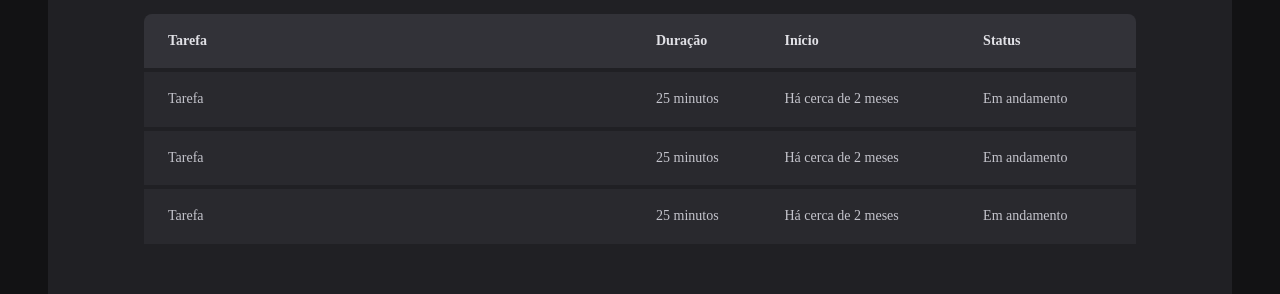
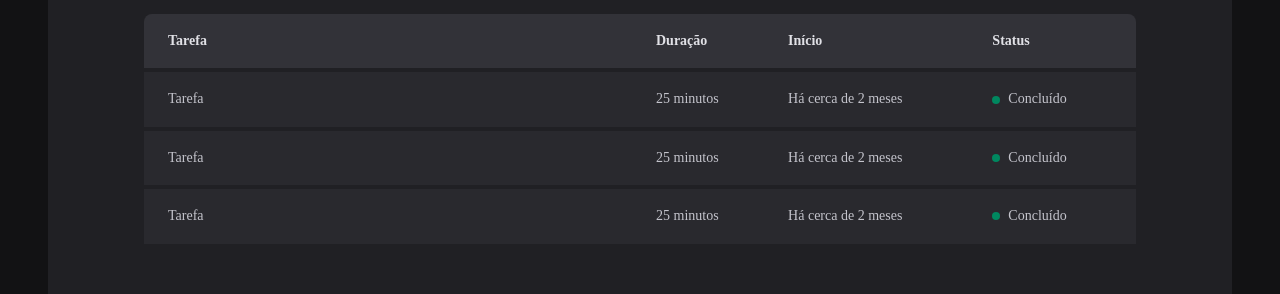
Before and after one commit to horquidia-lima/Timer, a React (Vite) app: page /history in a window 1280 px wide. Shown: the part 269-563 px from the top of the page. Built offline with nearby package versions, Linux system fonts and the light colour scheme.

Commit message:
Componente: Status

```diff
--- a/src/pages/History/index.tsx
+++ b/src/pages/History/index.tsx
@@ -1,4 +1,4 @@
-import {HistoryContainer, HistoryList} from "./styles"
+import {HistoryContainer, HistoryList, Status} from "./styles"
 
 export function History(){
     return(
@@ -20,19 +20,25 @@
                             <td>Tarefa</td>
                             <td>25 minutos</td>
                             <td>Há cerca de 2 meses</td>
-                            <td>Em andamento</td>
+                            <td>
+                                <Status statusColor="green">Concluído</Status>
+                            </td>
                         </tr>
                         <tr>
                             <td>Tarefa</td>
                             <td>25 minutos</td>
                             <td>Há cerca de 2 meses</td>
-                            <td>Em andamento</td>
+                            <td>
+                                <Status statusColor="green">Concluído</Status>
+                            </td>
                         </tr>
                         <tr>
                             <td>Tarefa</td>
                             <td>25 minutos</td>
                             <td>Há cerca de 2 meses</td>
-                            <td>Em andamento</td>
+                            <td>
+                                <Status statusColor="green">Concluído</Status>
+                            </td>
                         </tr>
                     </tbody>
                 </table>
--- a/src/pages/History/styles.ts
+++ b/src/pages/History/styles.ts
@@ -60,3 +60,27 @@
         }
     }
 `
+
+const STATUS_COLORS = {
+    yellow: 'yellow-500',
+    green: 'green-500',
+    red: 'red-500',
+} as const
+
+interface StatusProps {
+    statusColor: keyof typeof STATUS_COLORS //'yellow' | 'red' | 'green'
+}
+
+export const Status = styled.span<StatusProps>`
+    display: flex;
+    align-items: center;
+    gap: 0.5rem;
+
+    &::before {
+        content: '';
+        width: 0.5rem;
+        height: 0.5rem;
+        border-radius: 9999px;
+        background: ${(props) => props.theme[STATUS_COLORS[props.statusColor]]};
+    }
+`
```
